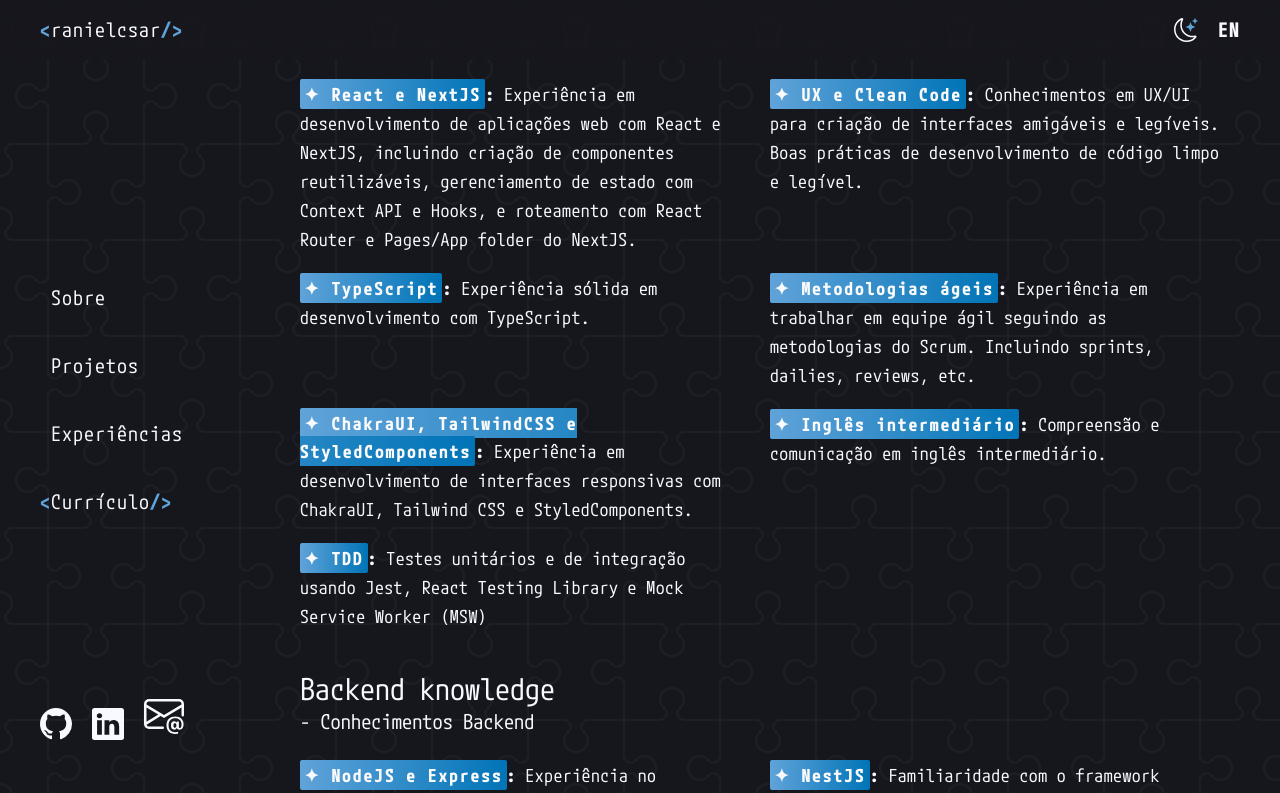
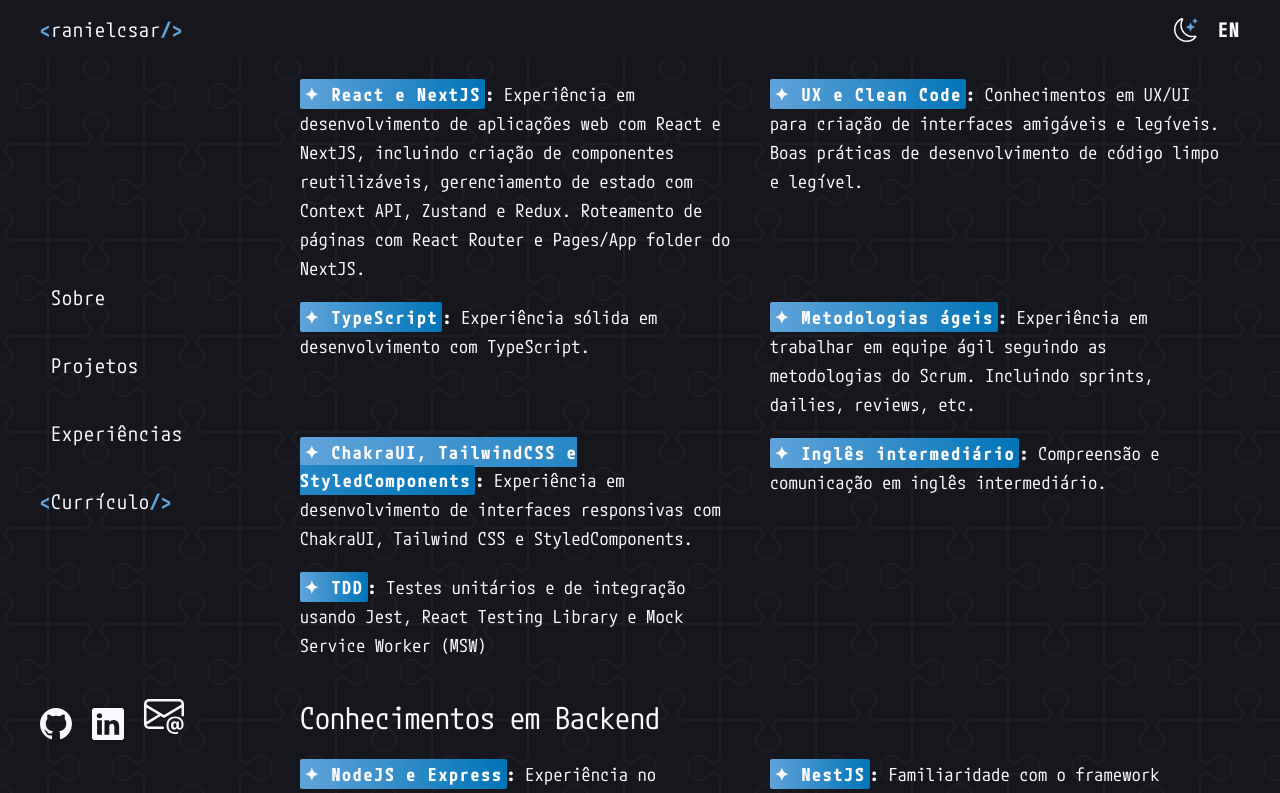
Before and after one commit to ranielcsar/ranoob.github.io, a React (Vite) app: page /curriculum in a window 1280 px wide. Shown: the top 793 px of the page. Built offline with nearby package versions, Linux system fonts and the light colour scheme.

Commit message:
feat: translation

```diff
--- a/src/pages/curriculum/index.tsx
+++ b/src/pages/curriculum/index.tsx
@@ -1,6 +1,9 @@
 import { useTransitionAnimation } from '@/hooks'
+import { useTranslation } from 'react-i18next'
 
 export function CurriculumPage() {
+  const { t } = useTranslation()
+
   return (
     <div className="flex h-full cursor-default flex-col justify-center gap-10 py-20 text-[3ch] lg:text-[2.55ch]">
       <section className="grid grid-rows-[auto] gap-5 lg:grid-cols-2">
@@ -10,12 +13,7 @@ export function CurriculumPage() {
       </section>
 
       <section className="flex flex-col gap-6">
-        <header>
-          <hgroup>
-            <h2 className="text-3xl">Backend knowledge</h2>
-            <h3>- Conhecimentos Backend</h3>
-          </hgroup>
-        </header>
+        <h2 className="text-3xl">{t('Conhecimentos em Backend')}</h2>
 
         <div className="grid grid-rows-[auto] gap-5 lg:grid-cols-2">
           {backendSkills.map((skill) => (
@@ -27,14 +25,15 @@ export function CurriculumPage() {
   )
 }
 
-type SkillProps = { title: string; text: string }
+type SkillProps = {
+  title: string
+  text: string
+}
 
 const skills: SkillProps[] = [
   {
     title: 'React e NextJS',
-    text: `Experiência em desenvolvimento de aplicações web com React e NextJS, incluindo criação de componentes
-    reutilizáveis, gerenciamento de estado com Context API e Hooks, e
-    roteamento com React Router e Pages/App folder do NextJS.`,
+    text: 'Experiência em desenvolvimento de aplicações web com React e NextJS, incluindo criação de componentes reutilizáveis, gerenciamento de estado com Context API, Zustand e Redux. Roteamento de páginas com React Router e Pages/App folder do NextJS.',
   },
   {
     title: 'UX e Clean Code',
@@ -59,8 +58,7 @@ const skills: SkillProps[] = [
   },
   {
     title: 'TDD',
-    text: `Testes unitários e de integração usando Jest,
-    React Testing Library e Mock Service Worker (MSW)`,
+    text: `Testes unitários e de integração usando Jest, React Testing Library e Mock Service Worker (MSW)`,
   },
 ]
 
@@ -89,13 +87,15 @@ function Skill({ text, title }: SkillProps) {
     },
   })
 
+  const { t } = useTranslation()
+
   return (
     <article className="h-max list-none text-[1.75ch]">
       <strong className="rounded-sm p-1 tracking-widest text-neutral-50 bg-gradient-to-r from-primary to-secondary">
-        ✦ {title}
+        ✦ {t(title)}
       </strong>
       <span className="leading-relaxed tracking-wide" ref={textRef}>
-        <strong>:</strong> {text}
+        <strong>:</strong> {t(text)}
       </span>
     </article>
   )
--- a/src/pages/projects/index.tsx
+++ b/src/pages/projects/index.tsx
@@ -48,8 +48,7 @@ const projects: ProjectProps[] = [
   {
     title: 'Coinsynch (desafio vaga)',
     description:
-      'Aplicação que simula uma carteira de Cryptomoedas na qual o usuário pode \
-    se registrar, logar, fazer logout, adicionar moedas em sua carteira, remover, vender e/ou trocar e também se inscrever na Newsletter.',
+      'Aplicação que simula uma carteira de Cryptomoedas na qual o usuário pode se registrar, logar, fazer logout, adicionar moedas em sua carteira, remover, vender e/ou trocar e também se inscrever na Newsletter.',
     image: CoinSynchPrint,
     links: {
       sandbox: 'https://8p4cxd-3000.csb.app/',
@@ -59,8 +58,7 @@ const projects: ProjectProps[] = [
   {
     title: 'Capsula do Tempo (NLW Spacetime)',
     description:
-      'O usuário pode salvar memórias, escrever sobre elas e adicionar fotos/vídeos. \
-      Com versões web e mobile, login através do Github e funcionalidades para tornar as memórias públicas ou privadas.',
+      'O usuário pode salvar memórias, escrever sobre elas e adicionar fotos/vídeos. Com versões web e mobile, login através do Github e funcionalidades para tornar as memórias públicas ou privadas.',
     image: NLWSpacetimePrint,
     links: {
       sandbox: 'https://6l9ld9-3000.csb.app/',
```
